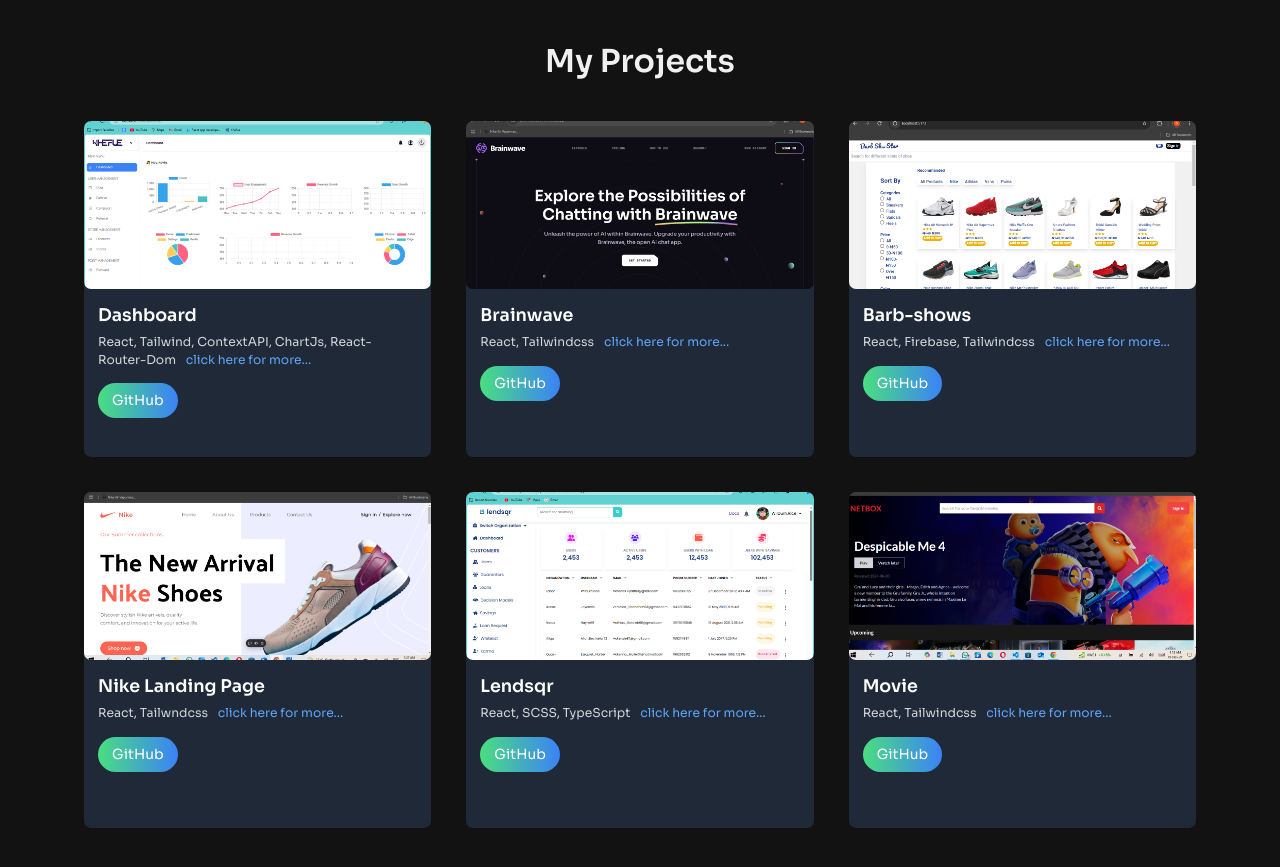
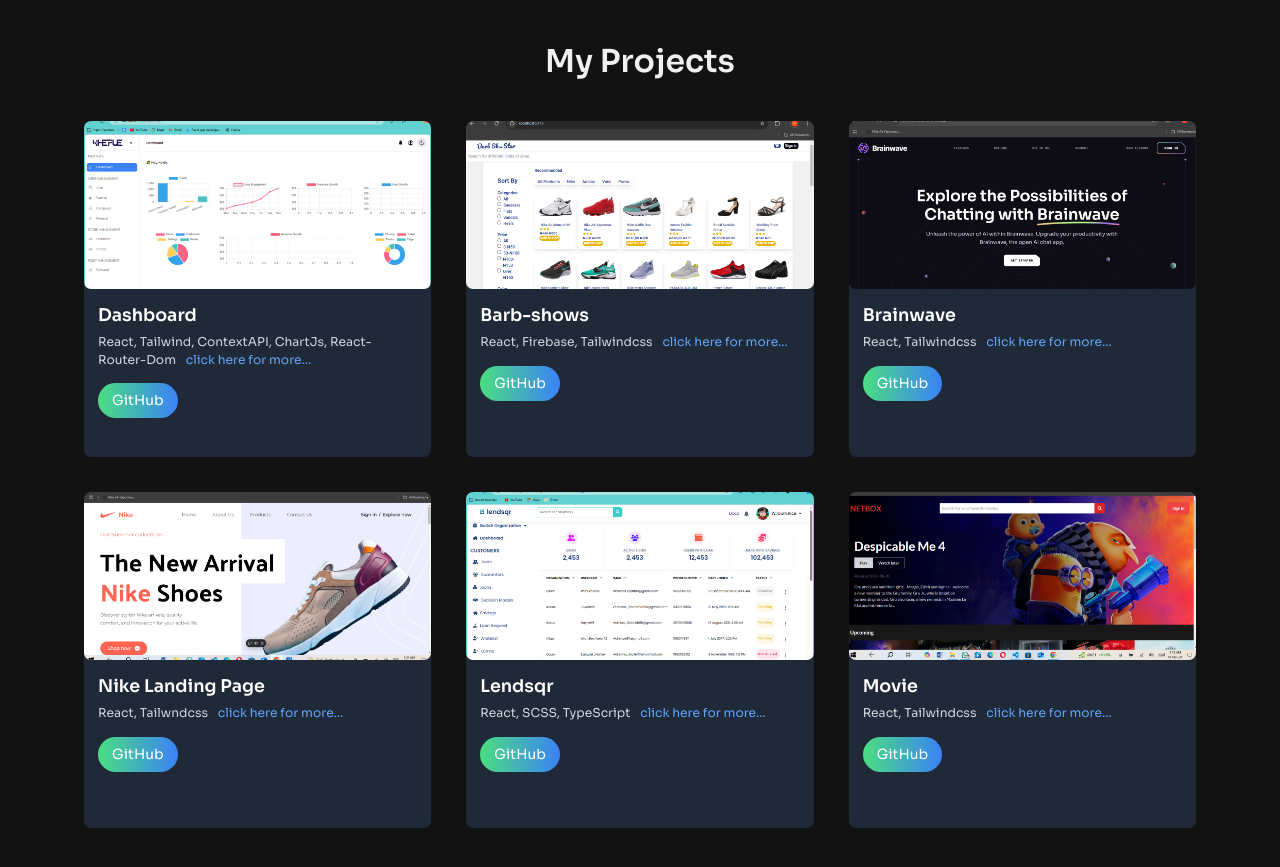
Before and after one commit to Segzyp1000/portfolionew, a React (Vite) app: page / in a window 1280 px wide. Shown: the part 1400-2267 px from the top of the page. Built offline with nearby package versions, Linux system fonts and the light colour scheme.

Commit message:
write project description

```diff
--- a/src/components/Projects.jsx
+++ b/src/components/Projects.jsx
@@ -16,27 +16,28 @@
     github: "https://github.com/Segzyp1000/khueproject",
     website: "https://khueproject.vercel.app/",
     description:
-      "A comprehensive dashboard application built with React and Tailwind CSS, featuring data visualization using Chart.js and routing with React Router.",
+      "Developed a dynamic dashboard application using React and Tailwind CSS, showcasing expertise in data visualization with Chart.js and seamless navigation via React Router. Implemented a responsive design with theme switching capabilities, allowing users to toggle between dark and light modes. Additionally, integrated pagination features to enhance user experience. The application also includes robust CRUD (Create, Read, Update, Delete) operations on select pages, demonstrating proficiency in managing complex data interactions. .",
+  },
+
+  {
+    id: 2,
+    name: "Barb-shows",
+    image: barbshow,
+    technology: "React, Firebase, Tailwindcss",
+    github: "https://github.com/Segzyp1000/barb-show",
+    website: "https://barb-shows.vercel.app/",
+    description:
+      "Developed a fully functional e-commerce shoe store using React and JavaScript, styled with Tailwind CSS. Implemented Firebase Authentication to enable secure user login, while also allowing guests to browse products, add items to their cart, and manage their cart contents. Utilized React Router DOM for seamless client-side routing between pages, ensuring a smooth and intuitive user experience",
   },
   {
-    id: 2,
+    id: 3,
     name: "Brainwave",
     image: brainwaveimg,
     technology: "React, Tailwindcss",
     github: "https://github.com/Segzyp1000/brainwaves",
     website: "https://brainwaves-s6as.vercel.app/",
     description:
-      "A modern web application designed to enhance productivity and mental well-being, built with React and styled using Tailwind CSS.",
-  },
-  {
-    id: 3,
-    name: "Barb-shows",
-    image: barbshow,
-    technology: "React, Firebase, Tailwindcss",
-    github: "https://github.com/Segzyp1000/barb-show",
-    website: "https://barb-shows.vercel.app/",
-    description:
-      "An interactive platform for booking barbershop appointments, built with React and Firebase for real-time data management and Tailwind CSS for styling.",
+      "Designed and developed a visually stunning web application that showcases my expertise in crafting modern, responsive user interfaces. Implemented scroll-lock functionality on mobile devices to enhance user experience and leveraged absolute positioning to create a sleek, contemporary design aesthetic.",
   },
   {
     id: 4,
@@ -46,7 +47,7 @@
     github: "https://github.com/Segzyp1000/Nike-landing-page",
     website: "https://nike-landing-page-xi-three.vercel.app/",
     description:
-      "A sleek and modern landing page for Nike, showcasing products and promotions, built with React and styled using Tailwind CSS.",
+      "Designed and developed a cutting-edge landing page for a dummy Nike app, featuring a showcase of products and promotions. Built with React and styled with Tailwind CSS, this project demonstrates my ability to craft visually stunning and modern digital experiences that highlight brand identity and that showcase my user interface design skills. The landing page is fully responsive, ensuring an optimal viewing experience across all devices.",
   },
   {
     id: 5,
@@ -56,7 +57,7 @@
     github: "https://github.com/Segzyp1000/lendsqr",
     website: "https://segun-olowoyeye-lendsqr-fe-test.vercel.app/",
     description:
-      "A feature-rich web application for financial services, built with React and TypeScript, styled using SCSS for a modern look and feel.",
+      "Explored the capabilities of TypeScript and SCSS in a React project, implementing features such as pagination to enhance user experience. The application includes a login system that validates user credentials, requiring a password with a minimum of 6 characters. This project allowed me to gain hands-on experience with TypeScript's type safety and SCSS's styling capabilities, while also showcasing my ability to build functional and user-friendly interfaces.",
   },
   {
     id: 6,
```
